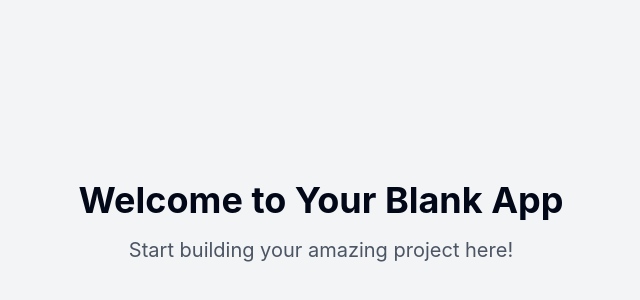
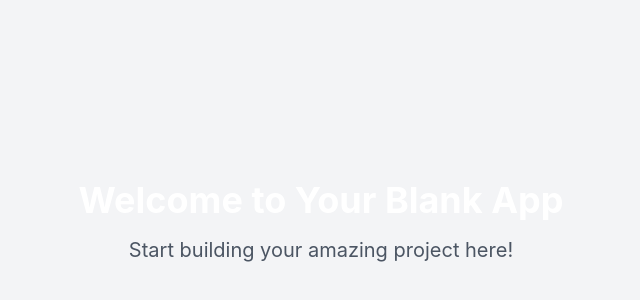
Before and after one commit to SadiqNaizam/mlo-a774-7f1d, a React (Vite) app: page / in a window 1280 px wide. Shown: the part 178-478 px from the top of the page, without its empty margins (319-959 px from the left). Built offline with nearby package versions, Linux system fonts and the light colour scheme.

Commit message:
Files generated: index.css

```diff
--- a/src/index.css
+++ b/src/index.css
@@ -4,89 +4,41 @@
 
 @layer base {
   :root {
-    --background: 0 0% 100%;
-    --foreground: 222.2 84% 4.9%;
+    --background: 198.2 59.3% 13.5%;
+    --foreground: 0 0% 100%;
 
     --card: 0 0% 100%;
-    --card-foreground: 222.2 84% 4.9%;
+    --card-foreground: 0 0% 0%;
 
     --popover: 0 0% 100%;
-    --popover-foreground: 222.2 84% 4.9%;
+    --popover-foreground: 0 0% 0%;
 
-    --primary: 222.2 47.4% 11.2%;
-    --primary-foreground: 210 40% 98%;
+    --primary: 187.3 100% 41.6%;
+    --primary-foreground: 0 0% 100%;
 
     --secondary: 210 40% 96.1%;
     --secondary-foreground: 222.2 47.4% 11.2%;
 
     --muted: 210 40% 96.1%;
-    --muted-foreground: 215.4 16.3% 46.9%;
+    --muted-foreground: 215.3 8.9% 46.5%;
 
-    --accent: 210 40% 96.1%;
-    --accent-foreground: 222.2 47.4% 11.2%;
+    --accent: 187.3 100% 41.6%;
+    --accent-foreground: 0 0% 100%;
 
     --destructive: 0 84.2% 60.2%;
     --destructive-foreground: 210 40% 98%;
 
-    --border: 214.3 31.8% 91.4%;
-    --input: 214.3 31.8% 91.4%;
-    --ring: 222.2 84% 4.9%;
+    --border: 220 13.3% 91%;
+    --input: 220 13.3% 91%;
+    --ring: 187.3 100% 41.6%;
 
     --radius: 0.5rem;
-
-    --sidebar-background: 0 0% 98%;
-
-    --sidebar-foreground: 240 5.3% 26.1%;
-
-    --sidebar-primary: 240 5.9% 10%;
-
-    --sidebar-primary-foreground: 0 0% 98%;
-
-    --sidebar-accent: 240 4.8% 95.9%;
-
-    --sidebar-accent-foreground: 240 5.9% 10%;
-
-    --sidebar-border: 220 13% 91%;
-
-    --sidebar-ring: 217.2 91.2% 59.8%;
   }
 
   .dark {
-    --background: 222.2 84% 4.9%;
-    --foreground: 210 40% 98%;
-
-    --card: 222.2 84% 4.9%;
-    --card-foreground: 210 40% 98%;
-
-    --popover: 222.2 84% 4.9%;
-    --popover-foreground: 210 40% 98%;
-
-    --primary: 210 40% 98%;
-    --primary-foreground: 222.2 47.4% 11.2%;
-
-    --secondary: 217.2 32.6% 17.5%;
-    --secondary-foreground: 210 40% 98%;
-
-    --muted: 217.2 32.6% 17.5%;
-    --muted-foreground: 215 20.2% 65.1%;
-
-    --accent: 217.2 32.6% 17.5%;
-    --accent-foreground: 210 40% 98%;
-
-    --destructive: 0 62.8% 30.6%;
-    --destructive-foreground: 210 40% 98%;
-
-    --border: 217.2 32.6% 17.5%;
-    --input: 217.2 32.6% 17.5%;
-    --ring: 212.7 26.8% 83.9%;
-    --sidebar-background: 240 5.9% 10%;
-    --sidebar-foreground: 240 4.8% 95.9%;
-    --sidebar-primary: 224.3 76.3% 48%;
-    --sidebar-primary-foreground: 0 0% 100%;
-    --sidebar-accent: 240 3.7% 15.9%;
-    --sidebar-accent-foreground: 240 4.8% 95.9%;
-    --sidebar-border: 240 3.7% 15.9%;
-    --sidebar-ring: 217.2 91.2% 59.8%;
+    /* The PRD does not specify a dark theme.
+       Keeping this block empty or removing it are both valid.
+       For this project, it is removed to simplify the codebase. */
   }
 }
 
```
